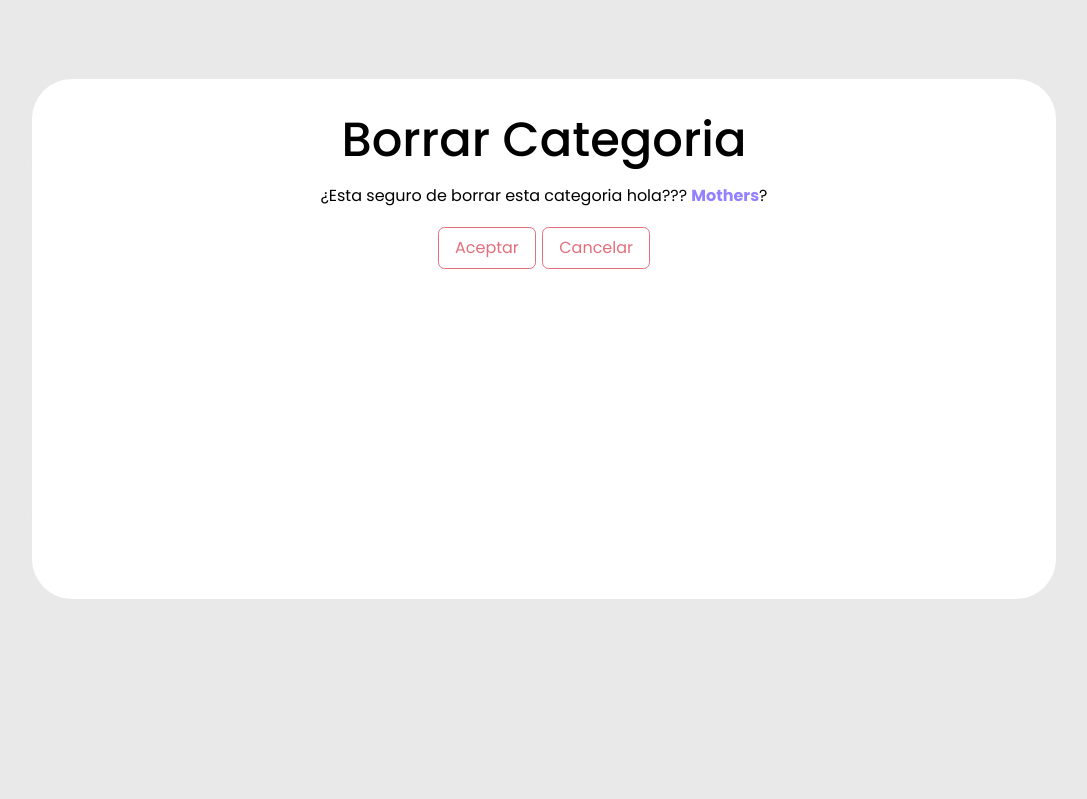
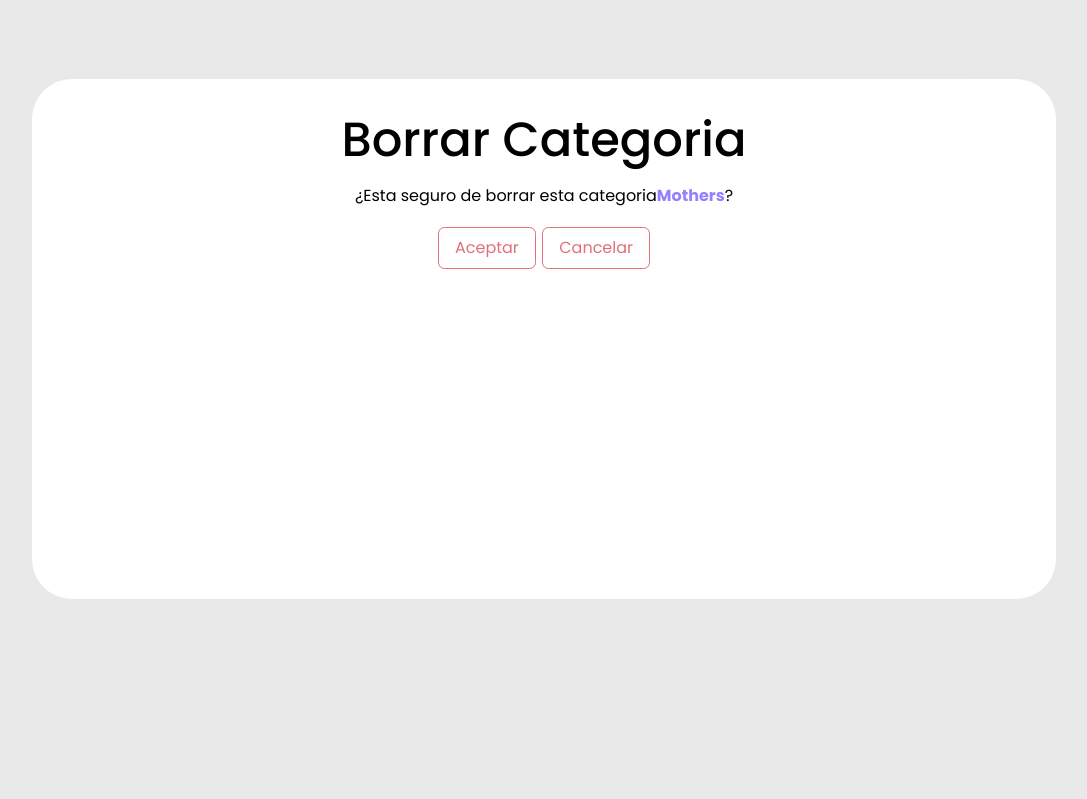
Before and after one commit to AguusPereyra/NetcellSistema1, a Django app: page /categoria/categoriaBorrar/1/ in a window 1280 px wide. Shown: the part 204-1003 px from the top of the page, without its empty margins (96-1183 px from the left). Run offline with Django 4.2, Linux system fonts and the light colour scheme; a user stored in the database is signed in; data comes from the database, SQL or seed files in the repository.

Commit message:
Se corrije mensaje en el ABM Categoria

```diff
--- a/api_reserva/reservas/templates/Categoria/conf_borrar_categoria.html
+++ b/api_reserva/reservas/templates/Categoria/conf_borrar_categoria.html
@@ -7,7 +7,7 @@
     <div class="confBorrar">
         <h1>Borrar Categoria</h1>
 
-        <p>¿Esta seguro de borrar esta categoria hola??? <b>{{ categoria.categoria}}</b>?</p>
+        <p>¿Esta seguro de borrar esta categoria<b>{{ categoria.categoria}}</b>?</p>
         <form method="post">
             {% csrf_token %}
             <div class="contenedorBotones">
```
